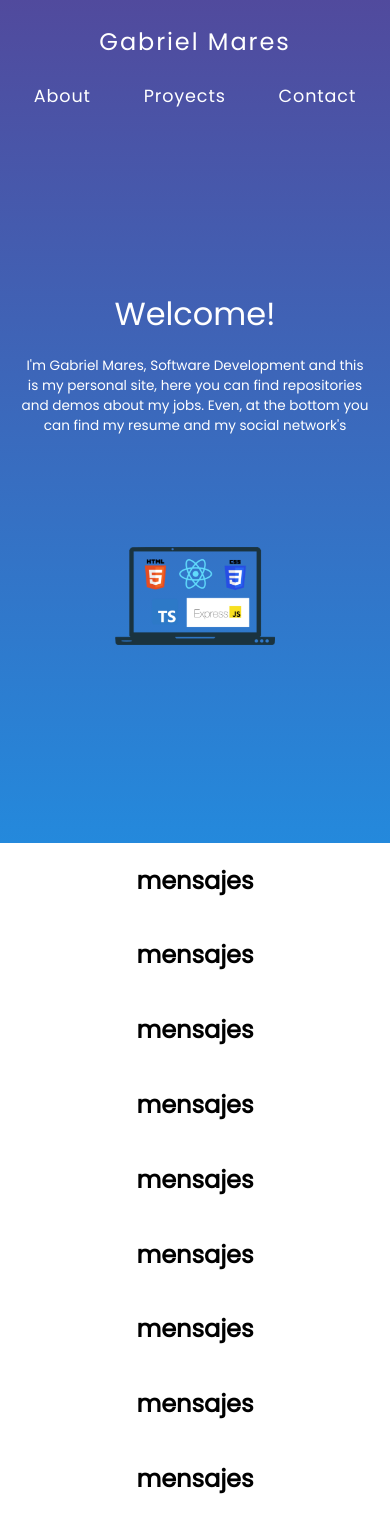
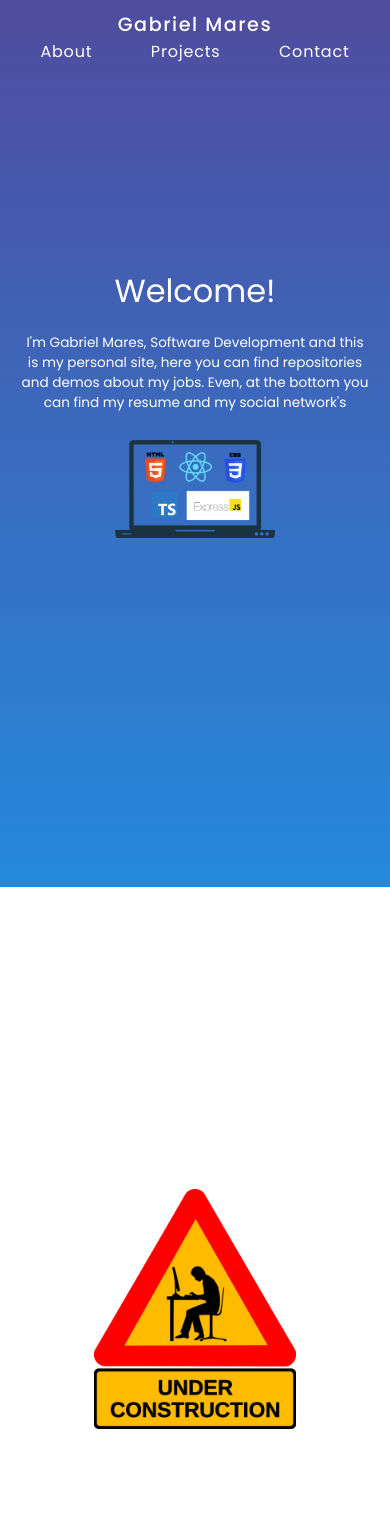
Before and after one commit to gabrielmares/portafolio, a Next.js app: page / in a window 390 px wide. Shown: the top 1540 px of the page. Built offline with nearby package versions, Linux system fonts and the light colour scheme.

Commit message:
estilos responsivos para pantallas menores a 600px

```diff
--- a/components/Encabezado.js
+++ b/components/Encabezado.js
@@ -8,18 +8,27 @@ const Encabezado = () => {
     const { height } = useWindow()
 
     useEffect(() => {
-        const estilosEncabezado = (height * 1.5 >= window.innerHeight) ? styles.conGradiente : styles.encabezado
+        const estilosEncabezado = (height * 2.5 >= window.innerHeight) ? styles.conGradiente : styles.encabezado
         setEstilo(estilosEncabezado)
     }, [height])
 
 
+    const scrollSmooth = (id) => {
+        const reference = document.getElementById(id)
+        window.scrollTo({
+            top: reference.offsetTop,
+            behavior: 'smooth'
+        })
+    }
+
+
     return (
-        <nav className={estilo} >
-            <h3 className={styles.title}>Gabriel Mares</h3>
+        <nav className={estilo}>
+            <span className={styles.title}>Gabriel Mares</span>
             <ul className={styles.enlaces}>
-                <a>About</a>
-                <a>Proyects</a>
-                <a>Contact</a>
+                <a onClick={() => scrollSmooth('about')}>About</a>
+                <a onClick={() => scrollSmooth('projects')} > Projects</a>
+                <a onClick={() => scrollSmooth('contact')}> Contact</a>
             </ul>
         </nav>
     );
--- a/components/MensajeBienvenida.js
+++ b/components/MensajeBienvenida.js
@@ -16,3 +16,7 @@ const Bienvenida = () => {
 }
 
 export default Bienvenida;
+
+// About Me
+
+//  If you want to be in touch with me, feel free to do on my LinkedIn
--- a/pages/index.js
+++ b/pages/index.js
@@ -19,27 +19,26 @@ export default function Home() {
       <main className={styles.main}>
         <Encabezado />
         <BackGroundPage>
-          <div className={styles.contenedor}>
+          <div id='about' className={styles.contenedor}>
             <Bienvenida />
             <Dispositivo />
           </div>
         </BackGroundPage>
 
 
-        <div><h2>mensajes</h2></div>
-        <div><h2>mensajes</h2></div>
-        <div><h2>mensajes</h2></div>
-        <div><h2>mensajes</h2></div>
-        <div><h2>mensajes</h2></div>
-        <div><h2>mensajes</h2></div>
-        <div><h2>mensajes</h2></div>
-        <div><h2>mensajes</h2></div>
-        <div><h2>mensajes</h2></div>
-        <div><h2>mensajes</h2></div>
-        <div><h2>mensajes</h2></div>
-        <div><h2>mensajes</h2></div>
+        <div id='projects' className={styles.bloqueProyectos}>
+          <img
+            src='/underConstruction.png'
+            alt='Pagina en construccion'
+            className={styles.bajoConstruccion}
+          />
+        </div>
+        <div id='contact' className={styles.redes}>
+          <span>Lista de redes sociales disponibles</span>
+        </div>
+      </main>
 
-      </main>
+
 
 
     </div>
--- a/styles/Home.module.css
+++ b/styles/Home.module.css
@@ -28,7 +28,7 @@
   flex-direction: row;
   margin-top: -6.5em;
   width: 100%;
-  height: 104.3vh;
+  height: 108vh;
   /* fallback for old browsers */
   background: -webkit-linear-gradient(to bottom, #514A9D, #2489dc);
   /* Chrome 10-25, Safari 5.1-6 */
@@ -53,10 +53,10 @@
   position: relative;
   flex: 2;
   display: flex;
-  font-size: 1.5rem;
+  font-size: 1.2rem;
   font-weight: 500;
   align-content: flex-start;
-  margin: 1em 0 1em 0;
+  margin: 0.5em 0 0 0;
   letter-spacing: 0.08em;
   cursor: default;
   z-index: 1;
@@ -65,8 +65,7 @@
 
 
 .enlaces a {
-  margin: 0 1.5em 0 1.5em;
-  font-size: 1.1em;
+  font-size: 1em;
   letter-spacing: 0.05em;
 }
 
@@ -79,7 +78,7 @@
   flex: 1;
   display: flex;
   flex-direction: row;
-  align-items: center;
+
   height: 100vh;
   width: 100%;
 }
@@ -149,14 +148,33 @@
   font-weight: 400;
 }
 
+.bloqueProyectos {
+  background-color: white;
+  display: flex;
+  justify-content: center;
+}
+
+
+.redes {
+  height: 81.2vh;
+  display: flex;
+  width: 100vw;
+  justify-content: center;
+  background-color: #2489dc;
+  color: white;
+  flex-direction: column;
+  align-items: center;
+}
+
+
 
 
 @media only screen and (max-width: 600px) {
 
-  .grandiente {
-    margin-top: -7.9em;
-    height: 100vh;
+  .container {
+    width: 100%;
   }
+
 
   .conGradiente,
   .encabezado {
@@ -171,8 +189,19 @@
   .enlaces,
   .title {
     padding-right: 0;
+    display: flex;
     margin-right: auto;
     margin-left: auto;
+  }
+
+  .enlaces a:first-child {
+    margin-left: 4vw;
+    margin-right: 15vw;
+  }
+
+  .enlaces a:last-child {
+    margin-left: 15vw;
+    margin-right: 4vw;
   }
 
   .contenedor {
@@ -180,6 +209,8 @@
     display: flex;
     flex-direction: column;
     justify-content: center;
+    align-items: center;
+    height: 100vh;
   }
 
   .textoBienvenida {
@@ -213,11 +244,28 @@
     background-repeat: no-repeat;
     background-size: 10rem;
     width: 100%;
+
   }
 
 
   .bloqueTransparente {
+    height: 120vh;
+  }
+
+  .bloqueProyectos {
+    width: 100%;
     height: 100vh;
+  }
+
+  .bajoConstruccion {
+    display: flex;
+    align-self: center;
+    height: 15rem;
+  }
+
+  .redes {
+    height: 96vh;
+    width: 100%;
   }
 
 
--- a/styles/globals.css
+++ b/styles/globals.css
@@ -1,4 +1,4 @@
-@import url('https://fonts.googleapis.com/css2?family=Poppins&display=swap');
+@import url('https://fonts.googleapis.com/css2?family=Poppins:wght@400;500;600;700&display=swap');
 html,
 body {
   padding: 0;
```
Also changed, not shown: public/underConstruction.png (added).
